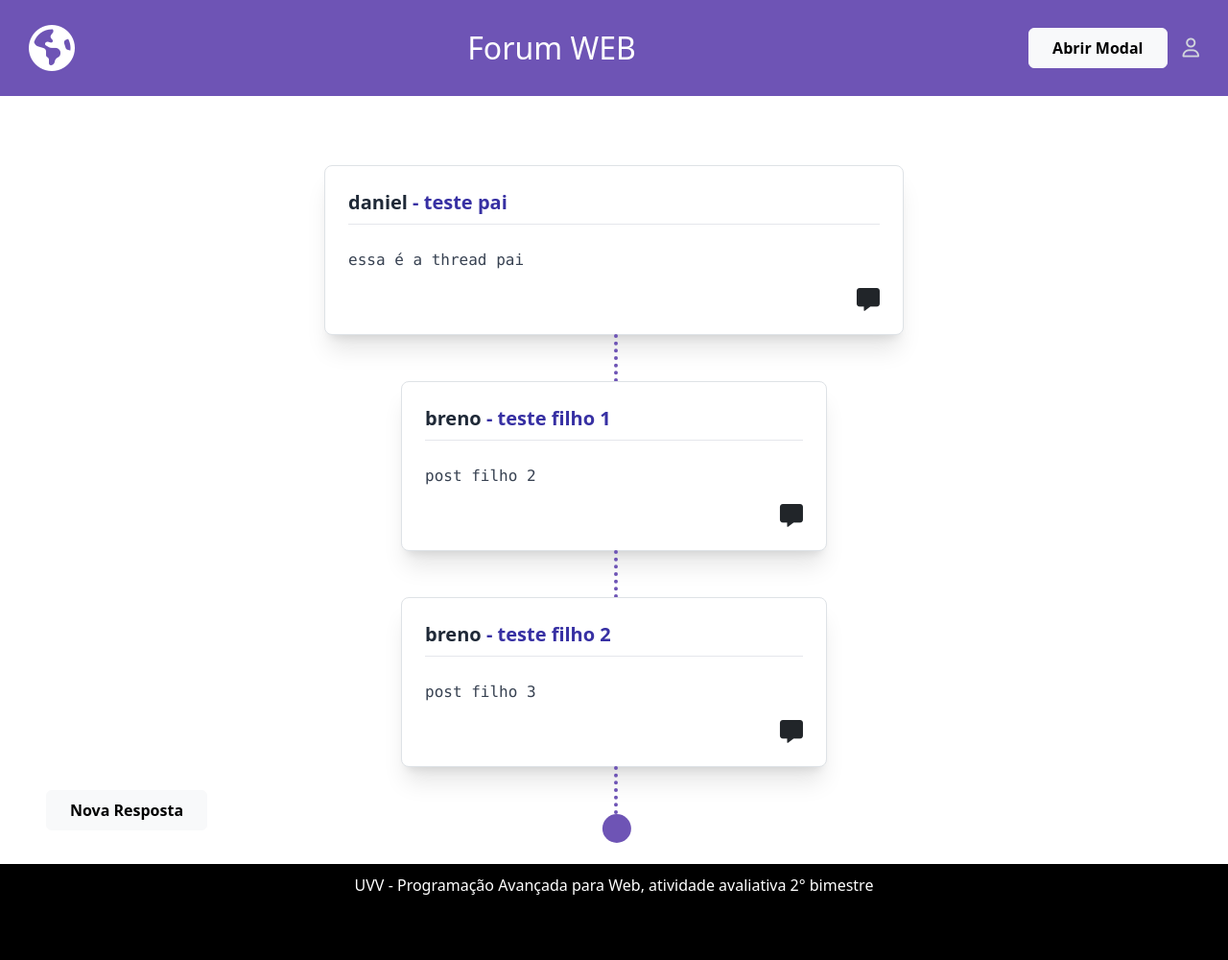
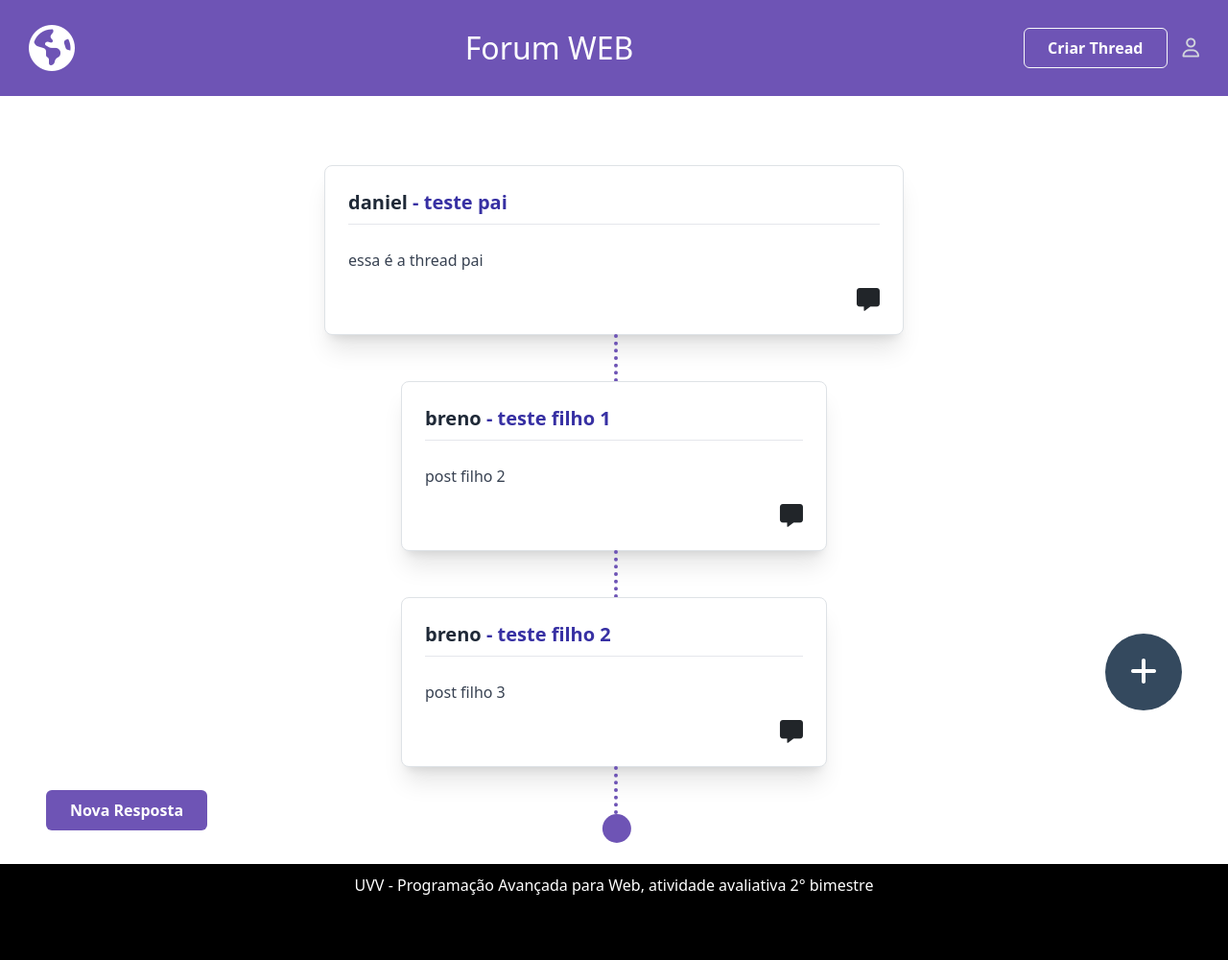
Before and after one commit to BrenoFSales/Forum-Web, a Flask app: page /thread/1 in a window 1280 px wide. Shown: the whole page at 96% size. Run offline with Flask 3, Linux system fonts and the light colour scheme; a user stored in the database is signed in; data comes from the database, SQL or seed files in the repository; both versions use the stored data as it was before the commit; some libraries are stand-ins or nearby versions.

Commit message:
newButton-modal

```diff
--- a/assets/styles/main.css
+++ b/assets/styles/main.css
@@ -68,3 +68,20 @@ footer {
   background-color: #6e54b5;
   color: white;
 }
+
+.newThreadBtn {
+  background-color: #34495E;
+  color: white;
+  margin-top: 20px;
+  position: absolute;
+  width: 80px;
+  height: 80px;
+  border-radius: 100px;
+  left: 90%;
+  top: 80%;
+}
+
+.newThreadBtn:hover {
+  background-color: #6e54b5;
+  color: #FDFEFE;
+}
--- a/assets/styles/thread.css
+++ b/assets/styles/thread.css
@@ -27,3 +27,8 @@
 #thread-container {
     height: 100%;
 }
+
+#btnModal {
+    background-color: #6e54b5;
+    color: white;
+}
--- a/templates/baseLayout.html
+++ b/templates/baseLayout.html
@@ -22,7 +22,7 @@
       <div class="flex items-center space-x-4">
         {% if current_user.is_authenticated %}
           <button id="btnModal" type="button" class="btn btn-light font-semibold py-2 px-4 rounded" data-bs-toggle="modal" data-bs-target="#newThreadModal">
-            Abrir Modal
+            Criar Thread
           </button>
           <a href="{{ url_for('perfil') }}" class="text-gray-300 hover:text-white">
             <i class="fa-regular fa-user perfil_icon text-xl"></i>
@@ -39,7 +39,12 @@
       <!-- O conteúdo das outras páginas será inserido aqui -->
       {% endblock %}
     </main>
-    <!-- Modal -->
+
+    <button class="newThreadBtn" data-bs-toggle="modal" data-bs-target="#newThreadModal">
+      <i class="fa-solid fa-plus fs-2"></i>
+    </button>
+
+    <!-- Modal Nova Thread -->
     <div class="modal fade" id="newThreadModal" data-bs-backdrop="static" tabindex="-1" aria-labelledby="newThreadModalLabel" aria-hidden="true">
       <div class="modal-dialog modal-dialog-centered">
         <div class="modal-content">
@@ -57,7 +62,7 @@
               </div>
               <div>
                 <label for="attachment" class="block text-sm font-medium text-gray-700">Anexar Arquivo</label>
-                <input name="attachment" type="file" id="attachment" class="w-full text-sm text-gray-700 py-2 px-3 border border-gray-300 rounded-lg focus:outline-none focus:ring-2 focus:ring-indigo-500 mt-2" required>
+                <input name="attachment" type="file" id="attachment" class="w-full text-sm text-gray-700 py-2 px-3 border border-gray-300 rounded-lg focus:outline-none focus:ring-2 focus:ring-indigo-500 mt-2">
               </div>
             </div>
 
--- a/templates/post.html
+++ b/templates/post.html
@@ -16,10 +16,12 @@
       </h3>
     </div>
     <div>
-      <pre class="text-gray-700 leading-relaxed mb-3">{{ post.content }}</pre>
+      <p class="text-gray-700 leading-relaxed mb-3">{{ post.content }}</p>
     </div>
+    {% if current_user.is_authenticated%}
     <div class="mt-2 d-flex justify-content-end">
-      <button class="row fs-4" type="button" data-bs-toggle="modal" data-bs-target="#newThreadModal"><i class="fa-solid fa-message"></i></button>
+      <button class="row fs-4" type="button" data-bs-toggle="modal" data-bs-target="#newReplyModal"><i class="fa-solid fa-message"></i></button>
     </div>
+    {% endif %}
   </div>
 </div>
--- a/templates/thread.html
+++ b/templates/thread.html
@@ -11,7 +11,7 @@
       {{ i | safe}}
     {% endfor %}
   </div>
-  <button id="btnModal" type="button" class="btn btn-light font-semibold py-2 px-4 rounded" data-bs-toggle="modal" data-bs-target="#newReplyModal">Nova Resposta</button>
+  <button id="btnModal" type="button" class="btn font-semibold py-2 px-4 rounded" data-bs-toggle="modal" data-bs-target="#newReplyModal">Nova Resposta</button>
 </div>
 <!-- todo: transformar em componente? -->
 <div class="modal fade" id="newReplyModal" data-bs-backdrop="static" tabindex="-1" aria-labelledby="newReplyModalLabel" aria-hidden="true">
```
Also changed, not shown: instance/project.db (deleted).
